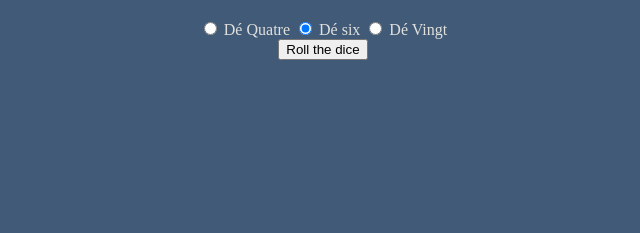
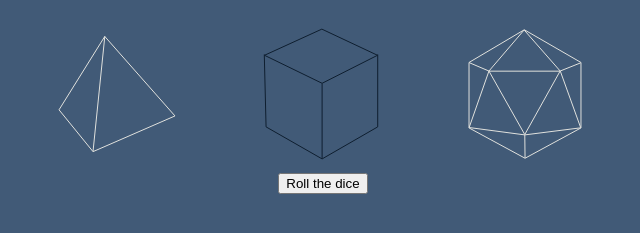
Before and after one commit to Mfail4562/showcase-site, a plain HTML site: page rollingDice/dice.html in a window 1280 px wide. Shown: the part 61-294 px from the top of the page, without its empty margins (317-957 px from the left). Drawn offline with Linux system fonts and the light colour scheme.

Commit message:
ajout des images dés et centrage des elements

```diff
--- a/rollingDice/dice.html
+++ b/rollingDice/dice.html
@@ -9,17 +9,18 @@
     <link rel="stylesheet" href="diceStyles.css">
    </head>
 <body>
+    <div id="page">
     <h1>select the  number of dice's face</h1>
 
     <div id="selectDice"> <!--selection du dé-->
-        <input type="radio" id="fourFaces" name="diceFaces" value=3>
-        <label for="fourFaces">Dé Quatre</label>
+        <input type="radio" id="fourFaces" name="diceFaces" value="3">
+        <label for="fourFaces" alt="4 face's dice"><img class="dice" src="diceVect/dice4.svg"alt="4 face's dice"></label>
 
-        <input type="radio" id="sixFaces" name="diceFaces" value=5 checked>
-        <label for="sixFaces">Dé six</label>
+        <input type="radio" id="sixFaces" name="diceFaces" value="5" checked>
+        <label for="sixFaces"><img class="dice" src="diceVect/dice6checked.svg" alt="6 face's dice"></label>
 
-        <input type="radio" id="twentyFaces" name="diceFaces" value=19>
-        <label for="twentyFaces">Dé Vingt</label>
+        <input type="radio" id="twentyFaces" name="diceFaces" value="19">
+        <label for="twentyFaces"><img class="dice" src="diceVect/dice20.svg" alt="20 face's dice"></label>
     </div>
 
     <article>
@@ -30,6 +31,7 @@
         <p id="dicesResult"> <!--resultat du lancer-->
             <!--TODO--></p>
     </article>
+</div>
 
 <script type="text/javascript" src="dice.js"> </script>
 </body>
--- a/rollingDice/diceStyles.css
+++ b/rollingDice/diceStyles.css
@@ -0,0 +1,14 @@
+input {
+ display: none;
+}
+
+img {
+    width: 120px;
+    height: 150px;
+    display: inline;
+    margin-left: 80px;
+}
+
+#selectDice {
+    margin-right: 2.2cm;
+}
```
Also changed, not shown: rollingDice/diceVect/d4_dice_1x1.png (added), rollingDice/diceVect/dice20.png (added), rollingDice/diceVect/dice20.svg (added), rollingDice/diceVect/dice20checked.svg (added), rollingDice/diceVect/dice4.png (added), rollingDice/diceVect/dice4.svg (added), rollingDice/diceVect/dice4checked.svg (added), rollingDice/diceVect/dice6.png (added), rollingDice/diceVect/dice6.svg (added), rollingDice/diceVect/dice6checked.svg (added).
